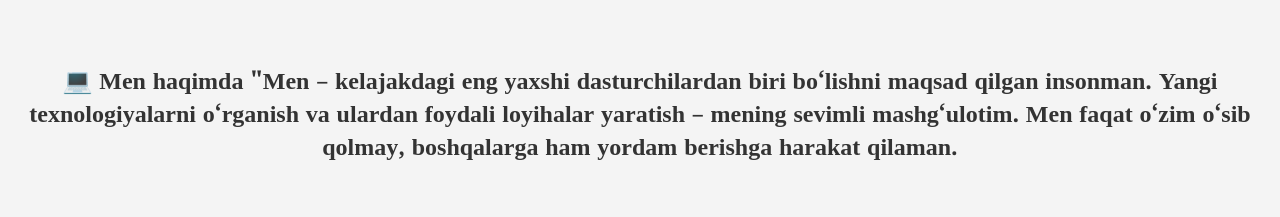
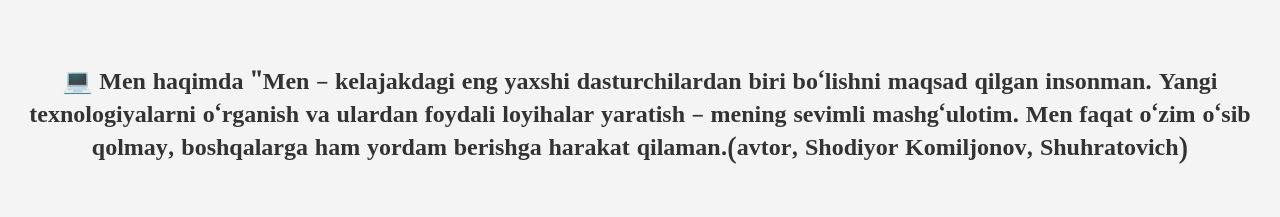
Before and after one commit to MrLitefsTim/-, a plain HTML site: page index.html in a window 1280 px wide. Shown: the part 2838-3055 px from the top of the page. Drawn offline with Linux system fonts and the light colour scheme.

Commit message:
Update index.html

```diff
--- a/index.html
+++ b/index.html
@@ -40,7 +40,7 @@
 
 <section id="haqida">
   <h2> 💻 Men haqimda
-"Men – kelajakdagi eng yaxshi dasturchilardan biri bo‘lishni maqsad qilgan insonman. Yangi texnologiyalarni o‘rganish va ulardan foydali loyihalar yaratish – mening sevimli mashg‘ulotim. Men faqat o‘zim o‘sib qolmay, boshqalarga ham yordam berishga harakat qilaman.</h2>
+"Men – kelajakdagi eng yaxshi dasturchilardan biri bo‘lishni maqsad qilgan insonman. Yangi texnologiyalarni o‘rganish va ulardan foydali loyihalar yaratish – mening sevimli mashg‘ulotim. Men faqat o‘zim o‘sib qolmay, boshqalarga ham yordam berishga harakat qilaman.(avtor, Shodiyor Komiljonov, Shuhratovich)</h2>
 </section>
 
 <section id="aloqa">
```
